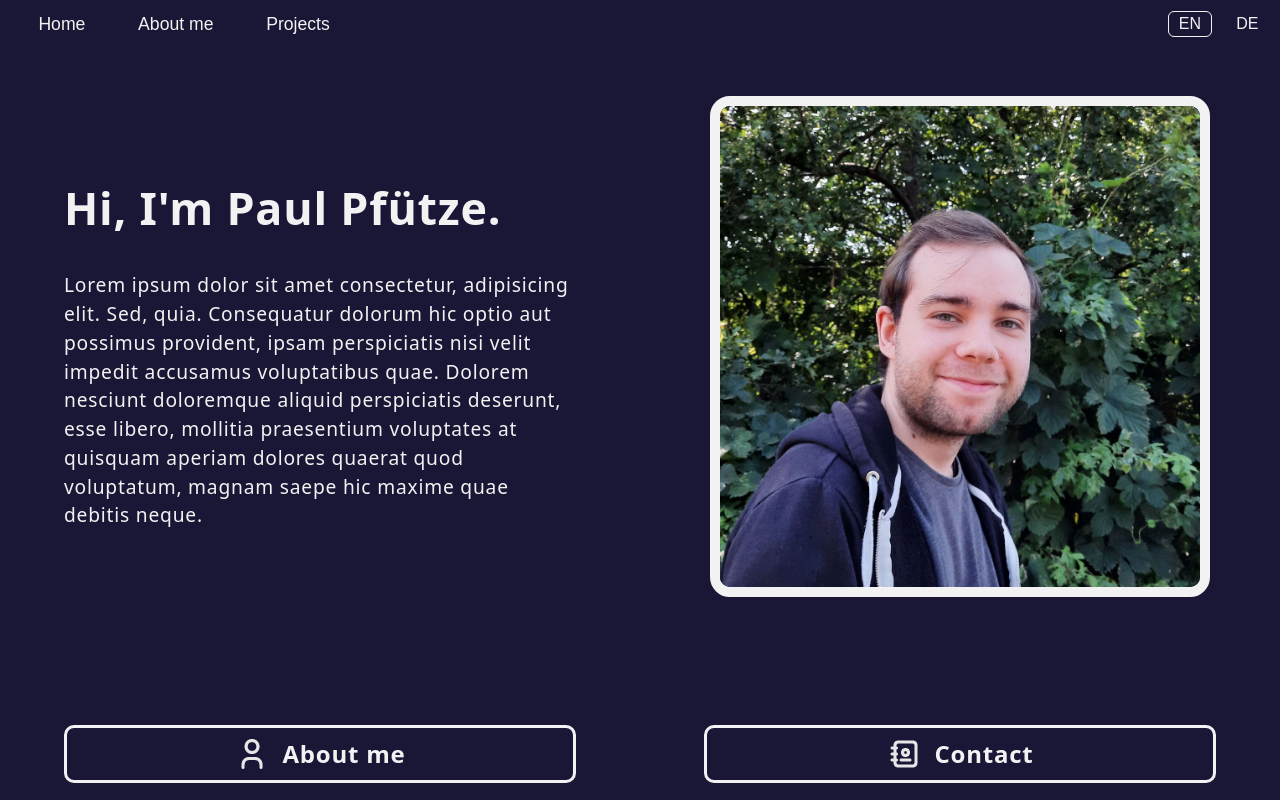
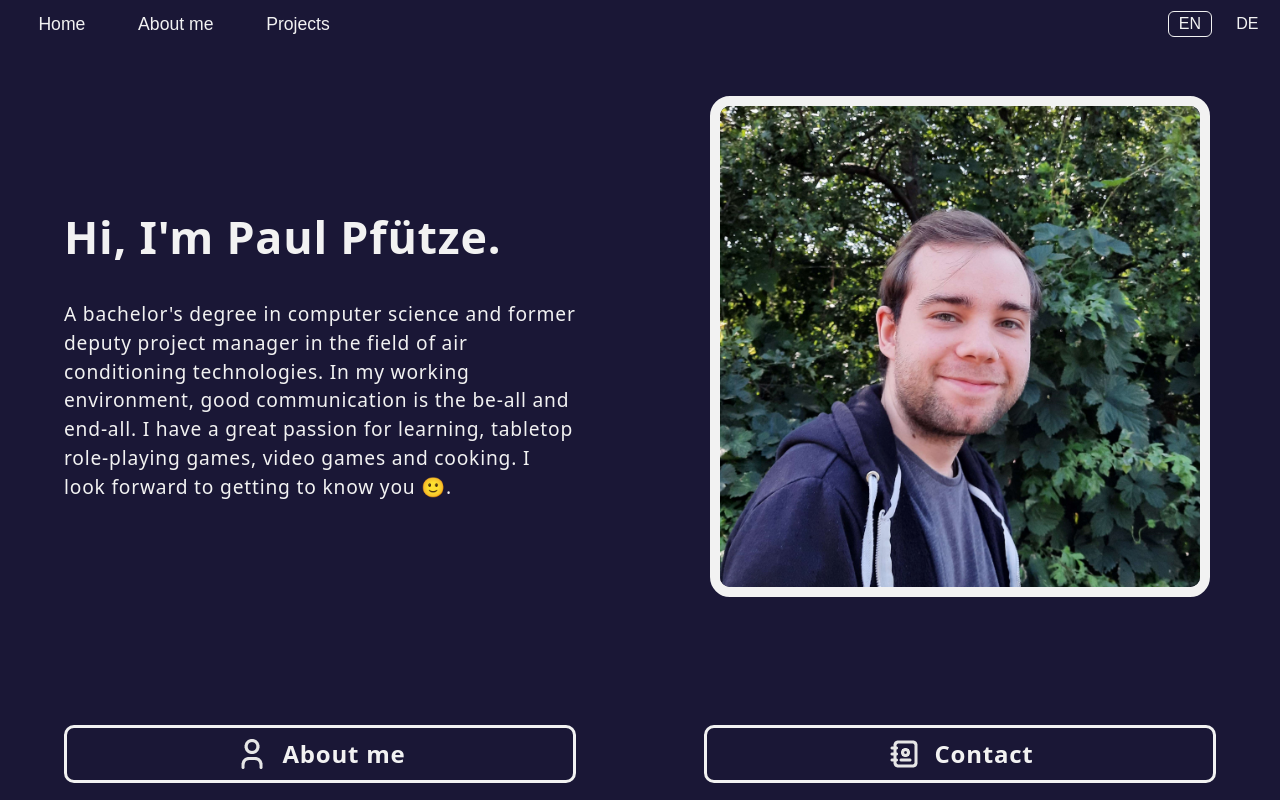
Before and after one commit to SutonToch/Portfolio, a React (Vite) app: page / in a window 1280 px wide. Shown: the top 800 px of the page. Built offline with nearby package versions, Linux system fonts and the light colour scheme.

Commit message:
ADD first draft hero text

```diff
--- a/src/components/Hero.tsx
+++ b/src/components/Hero.tsx
@@ -4,7 +4,8 @@ import About_Me_Icon from './../assets/icons/user_light.png'
 import Contact_Icon from './../assets/icons/address-book_light.png'
 
 interface HeroText {
-  greeting:string,
+  greeting_header:string,
+  greeting_content:string,
   btn_about:string,
   btn_contact:string
 
@@ -24,8 +25,8 @@ export default function Hero(props:HeroProps) {
           <img src={Me} alt=""/>
         </div>
         <div className="content-container">
-          <h1>{props.text_data.greeting}</h1>
-          <p>Lorem ipsum dolor sit amet consectetur, adipisicing elit. Sed, quia. Consequatur dolorum hic optio aut possimus provident, ipsam perspiciatis nisi velit impedit accusamus voluptatibus quae. Dolorem nesciunt doloremque aliquid perspiciatis deserunt, esse libero, mollitia praesentium voluptates at quisquam aperiam dolores quaerat quod voluptatum, magnam saepe hic maxime quae debitis neque.</p>
+          <h1>{props.text_data.greeting_header}</h1>
+          <p>{props.text_data.greeting_content}</p>
         </div>
         <a className="hero-btn" onClick={() => props.setPage("About")}>
           <div className="hero-btn--content">
--- a/src/data/home_text.ts
+++ b/src/data/home_text.ts
@@ -4,7 +4,8 @@ import frontendMentorPic from "./../assets/frontend_mentor_logo.jpg"
 export const text_data = {
     "de": {
         "hero": {
-            "greeting": "Hi, ich bin Paul Pfütze.",
+            "greeting_header": "Hi, ich bin Paul Pfütze.",
+            "greeting_content": "Ein Bachelor Informatiker und ehemaliger stellvertrender Projektleiter im Bereich der Klimatechnologien. Im Arbeitsumfeld ist gute Kommunikation für mich das A und O. Ich habe eine große Leidenschaft fürs Lernen, Tabletop Rollenspiele, Videospiele und fürs Kochen. Ich freue mich darauf Sie kennen lernen zu können 🙂.",
             "btn_about": "Über mich",
             "btn_contact": "Kontakt"
         },
@@ -36,7 +37,8 @@ export const text_data = {
     },
     "en": {
         "hero": {
-            "greeting": "Hi, I'm Paul Pfütze.",
+            "greeting_header": "Hi, I'm Paul Pfütze.",
+            "greeting_content": "A bachelor's degree in computer science and former deputy project manager in the field of air conditioning technologies. In my working environment, good communication is the be-all and end-all. I have a great passion for learning, tabletop role-playing games, video games and cooking. I look forward to getting to know you 🙂.",
             "btn_about": "About me",
             "btn_contact": "Contact"
         },
--- a/src/styles/Hero.css
+++ b/src/styles/Hero.css
@@ -26,6 +26,9 @@
   box-shadow: 0px 0px 10px #7db48e;
 }
 
+.content-container {
+  text-wrap: balance;
+}
 .content-container h1 {
   font-size: 2.8rem;
 }
--- a/src/styles/scss/Hero.scss
+++ b/src/styles/scss/Hero.scss
@@ -32,6 +32,7 @@
 }
 
 .content-container {
+    text-wrap: balance;
     h1 {
         font-size: 2.8rem;
     }
```
Also changed, not shown: 1 other file (tests, documents, lock files or other folders).
